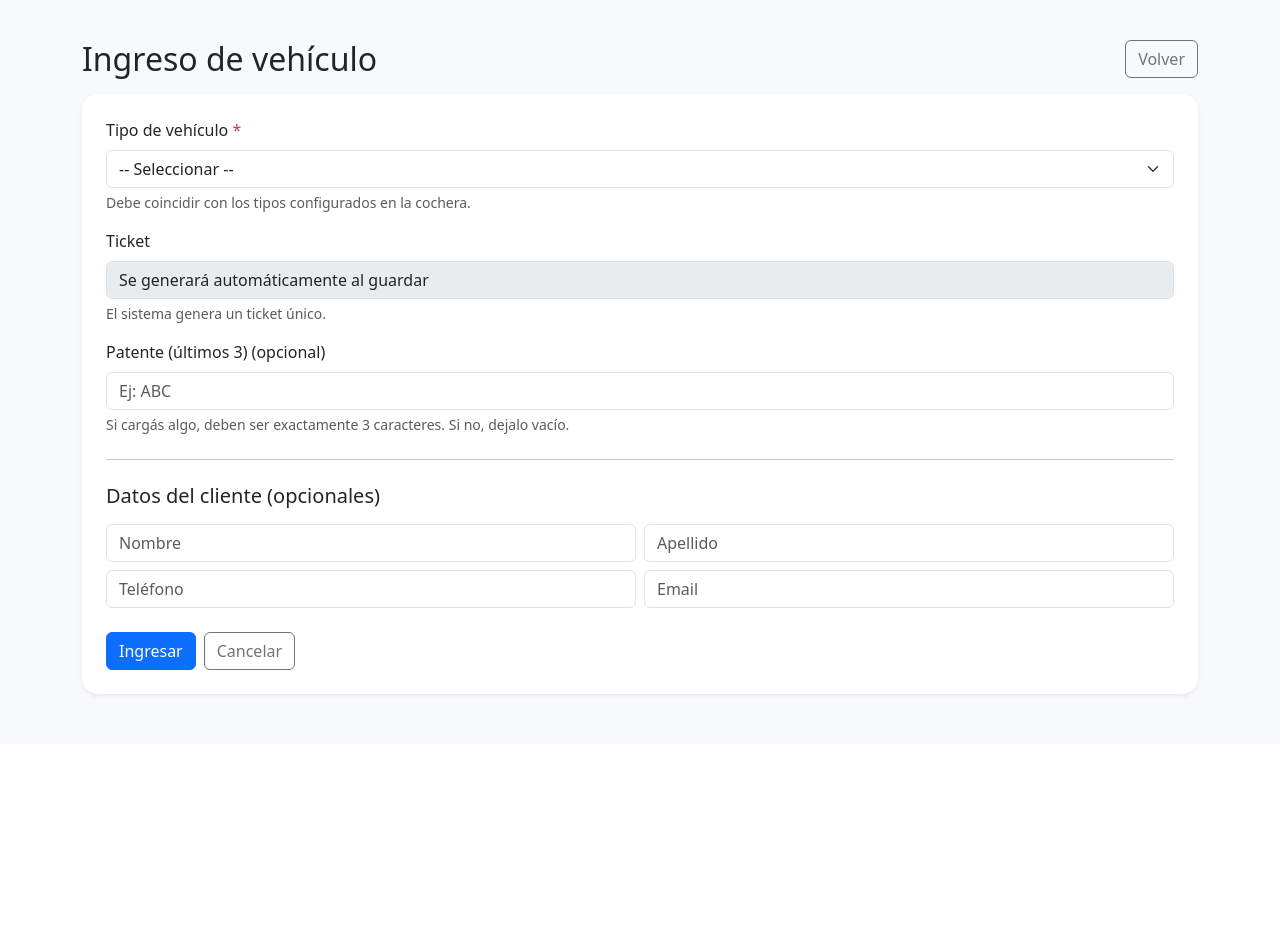
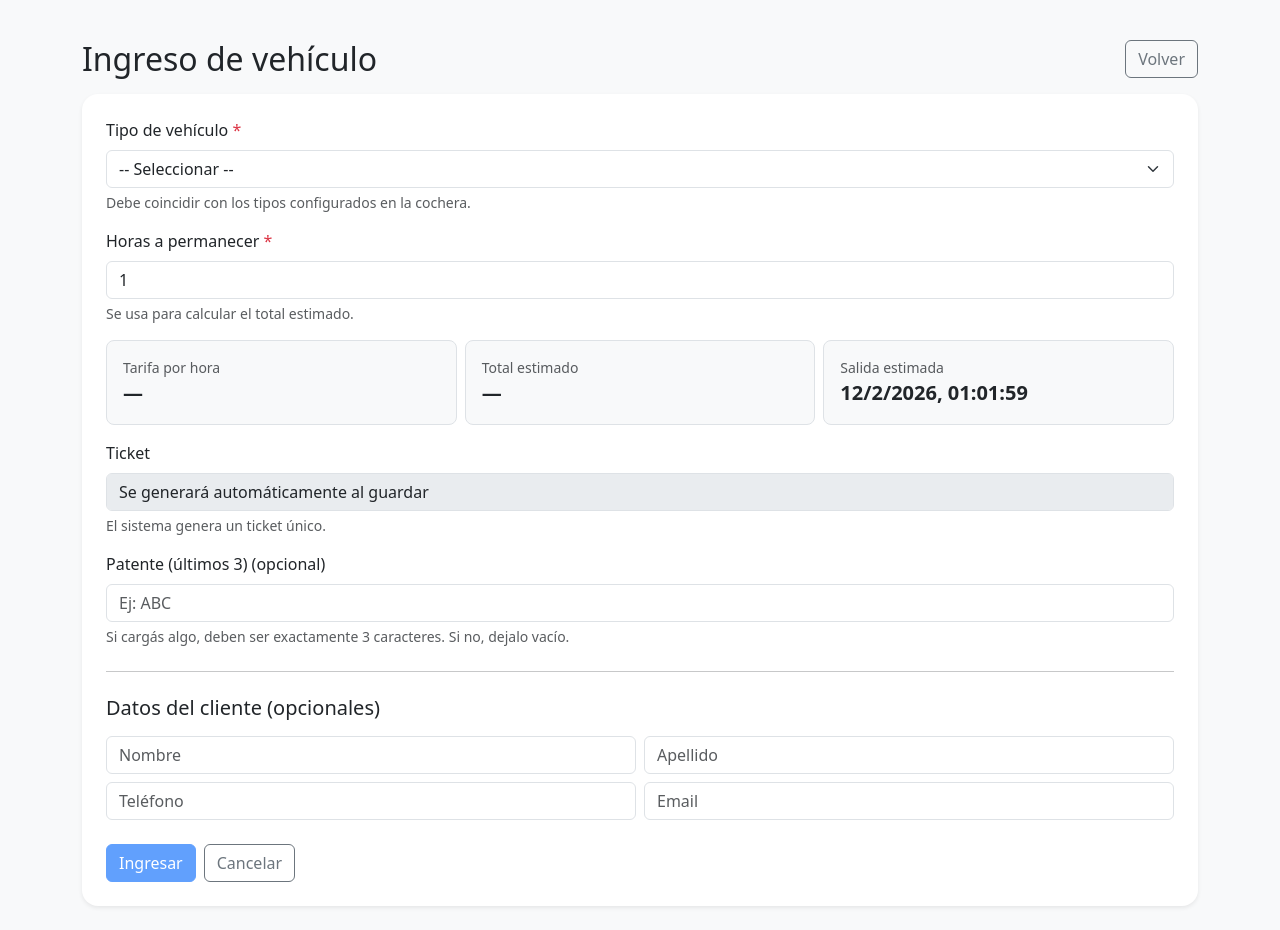
Before and after one commit to fabri404/Gestor-de-cocheras, a Django app: page /parking/5/ingreso/ in a window 1280 px wide. Shown: the part 56-986 px from the top of the page. Before the commit the page ends 753 px from the top, so only its background shows below. Run offline with Django 5.2, Linux system fonts and the light colour scheme; a user stored in the database is signed in; data comes from the database, SQL or seed files in the repository; both versions use the stored data as it was after the commit.

Commit message:
[UPDATE] form to add car, price and hours

```diff
--- a/forin_cars/parking/models.py
+++ b/forin_cars/parking/models.py
@@ -168,11 +168,18 @@ class Movimiento(models.Model):
     ingreso_at = models.DateTimeField(default=timezone.now)
     egreso_at = models.DateTimeField(null=True, blank=True)
 
+    # ✅ NUEVO (estimaciones al ingreso)
+    horas_previstas = models.PositiveIntegerField(default=1)
+    egreso_estimado_at = models.DateTimeField(null=True, blank=True)
+    tarifa_hora_aplicada = models.DecimalField(max_digits=10, decimal_places=2, default=0)
+    monto_estimado = models.DecimalField(max_digits=12, decimal_places=2, default=0)
+
     class Meta:
         indexes = [
             models.Index(fields=["cochera", "estado"]),
             models.Index(fields=["vehiculo", "estado"]),
             models.Index(fields=["espacio", "estado"]),
+            models.Index(fields=["egreso_estimado_at"]),
         ]
 
     def __str__(self):
--- a/forin_cars/parking/templates/parking/ingreso.html
+++ b/forin_cars/parking/templates/parking/ingreso.html
@@ -45,6 +45,49 @@
           </select>
           <div class="form-text">Debe coincidir con los tipos configurados en la cochera.</div>
         </div>
+
+        <!-- NUEVO: horas + tarifa por hora + total + salida estimada -->
+        <div class="mb-3">
+          <label class="form-label">Horas a permanecer <span class="text-danger">*</span></label>
+          <input
+            type="number"
+            name="horas"
+            id="id_horas"
+            class="form-control"
+            min="1"
+            step="1"
+            value="1"
+            required
+          >
+          <div class="form-text">Se usa para calcular el total estimado.</div>
+        </div>
+
+        <div class="row g-2 mb-3">
+          <div class="col-md-4">
+            <div class="border rounded-3 p-3 bg-light">
+              <div class="small text-muted">Tarifa por hora</div>
+              <div class="fs-5 fw-semibold" id="tarifa_hora_text">—</div>
+              <div class="small text-danger mt-1 d-none" id="tarifa_warning">
+                No hay tarifa configurada para este tipo.
+              </div>
+            </div>
+          </div>
+
+          <div class="col-md-4">
+            <div class="border rounded-3 p-3 bg-light">
+              <div class="small text-muted">Total estimado</div>
+              <div class="fs-5 fw-semibold" id="total_text">—</div>
+            </div>
+          </div>
+
+          <div class="col-md-4">
+            <div class="border rounded-3 p-3 bg-light">
+              <div class="small text-muted">Salida estimada</div>
+              <div class="fs-5 fw-semibold" id="salida_text">—</div>
+            </div>
+          </div>
+        </div>
+        <!-- /NUEVO -->
 
         {% if public_mode %}
           <!-- ticket autogenerado -->
@@ -97,6 +140,64 @@
             <a class="btn btn-outline-secondary" href="{% url 'dashboard' %}">Cancelar</a>
           {% endif %}
         </div>
+
+        <!-- NUEVO: JSON tarifas + JS cálculo -->
+        <script id="tarifas-data" type="application/json">
+          {{ tarifas_json|default:"{}"|safe }}
+        </script>
+
+        <script>
+        (() => {
+          const tarifas = JSON.parse(document.getElementById("tarifas-data").textContent || "{}");
+
+          const tipoSel   = document.querySelector('select[name="tipo_id"]');
+          const horasInp  = document.getElementById("id_horas");
+          const tarifaEl  = document.getElementById("tarifa_hora_text");
+          const totalEl   = document.getElementById("total_text");
+          const salidaEl  = document.getElementById("salida_text");
+          const warnEl    = document.getElementById("tarifa_warning");
+          const submitBtn = document.querySelector('button[type="submit"]');
+
+          function money(n) {
+            if (n === null || Number.isNaN(n)) return "—";
+            return new Intl.NumberFormat("es-AR", { style: "currency", currency: "ARS" }).format(n);
+          }
+
+          function update() {
+            const tipoId = (tipoSel && tipoSel.value) ? tipoSel.value : null;
+            const horas = parseInt(horasInp.value || "0", 10);
+
+            const tarifaRaw = tipoId ? tarifas[tipoId] : null;
+            const tarifa = (tarifaRaw != null) ? parseFloat(String(tarifaRaw).replace(",", ".")) : NaN;
+
+            const hasTipo = !!tipoId;
+            const hasTarifa = Number.isFinite(tarifa);
+
+            tarifaEl.textContent = hasTarifa ? money(tarifa) : "—";
+
+            // warning + bloquear submit si eligen tipo sin tarifa
+            if (warnEl) warnEl.classList.toggle("d-none", !hasTipo || hasTarifa);
+            if (submitBtn) submitBtn.disabled = (!hasTipo || !hasTarifa || !(horas > 0));
+
+            const total = (hasTarifa && horas > 0) ? tarifa * horas : NaN;
+            totalEl.textContent = money(total);
+
+            if (horas > 0) {
+              const d = new Date();
+              d.setHours(d.getHours() + horas);
+              salidaEl.textContent = d.toLocaleString("es-AR");
+            } else {
+              salidaEl.textContent = "—";
+            }
+          }
+
+          if (tipoSel)  tipoSel.addEventListener("change", update);
+          if (horasInp) horasInp.addEventListener("input", update);
+          update();
+        })();
+        </script>
+        <!-- /NUEVO -->
+
       </form>
 
     </div>
--- a/forin_cars/parking/views.py
+++ b/forin_cars/parking/views.py
@@ -21,6 +21,7 @@ from .services import (
     upsert_tarifas,
 )
 from .services_movimientos import egresar_vehiculo, ingresar_vehiculo
+import json
 
 
 # =========================
@@ -37,6 +38,13 @@ URL_DASHBOARD = "dashboard"
 # =========================
 # Helpers / permisos
 # =========================
+
+def _tarifas_json_for_cochera(cochera) -> str:
+    qs = TarifaHora.objects.filter(cochera=cochera).values_list("tipo_id", "precio_hora")
+    # str() para evitar problemas con Decimal en JSON
+    return json.dumps({str(tipo_id): str(precio) for tipo_id, precio in qs})
+
+
 
 def is_admin_dueno(user) -> bool:
     if not user.is_authenticated:
@@ -174,6 +182,8 @@ def _gen_ticket_publico() -> str:
 def ingreso_public_view(request, cochera_id: int):
     cochera = get_object_or_404(Cochera, id=cochera_id)
 
+    horas = int(request.POST.get("horas") or 1)
+
     token = request.GET.get("t", "")
     try:
         unsigned = QR_SIGNER.unsign(token)
@@ -220,6 +230,8 @@ def ingreso_public_view(request, cochera_id: int):
         except TipoEspacio.DoesNotExist:
             messages.error(request, "Tipo de vehículo inválido.")
 
+    tarifas_json = _tarifas_json_for_cochera(cochera)
+
     # GET (o si hubo error): precargamos un ticket para que el form no falle
     ctx = {
         "cochera": cochera,
@@ -227,6 +239,7 @@ def ingreso_public_view(request, cochera_id: int):
         "public_mode": True,
         "ticket_prefill": _gen_ticket_publico(),
         "public_token": token,
+        "tarifas_json": tarifas_json,
     }
     return render(request, "parking/ingreso.html", ctx)
 
@@ -385,6 +398,10 @@ def ingreso_view(request, cochera_id: int):
     cochera = get_object_or_404(cochera_queryset_for(request.user), id=cochera_id)
     tipos = TipoEspacio.objects.all().order_by("nombre")
 
+    horas = int(request.POST.get("horas") or 1)
+    if horas <= 0:
+        raise ValueError("Horas inválidas.")
+
     if request.method == "POST":
         tipo_id = request.POST.get("tipo_id")
         ticket = request.POST.get("ticket", "")
@@ -401,6 +418,7 @@ def ingreso_view(request, cochera_id: int):
                     tipo=tipo,
                     ticket=ticket,
                     patente_ult3=patente_ult3,
+                    horas_previstas=horas,
                     cliente_data={
                         "nombre": request.POST.get("nombre", ""),
                         "apellido": request.POST.get("apellido", ""),
@@ -415,8 +433,11 @@ def ingreso_view(request, cochera_id: int):
                 messages.error(request, "Tipo de vehículo inválido.")
             except ValueError as e:
                 messages.error(request, str(e))
+    tarifas_json = _tarifas_json_for_cochera(cochera)
 
-    return render(request, "parking/ingreso.html", {"cochera": cochera, "tipos": tipos})
+    return render(request,
+        "parking/ingreso.html",
+        {"cochera": cochera, "tipos": tipos, "tarifas_json": tarifas_json})
 
 
 @login_required
--- a/forin_cars/qrform/views.py
+++ b/forin_cars/qrform/views.py
@@ -5,6 +5,7 @@ from django.http import Http404, HttpResponse
 from django.shortcuts import get_object_or_404, redirect, render
 from django.urls import reverse
 from django.utils import timezone
+from datetime import timedelta
 
 from .forms import SubmissionForm
 from .models import QRLink
@@ -16,7 +17,7 @@ def qr_new(request):
     """
     if request.method == "POST":
         # Podés setear expiración si querés (ej: 24hs)
-        expires_at = timezone.now() + timezone.timedelta(hours=24)
+        expires_at = timezone.now() + timedelta(hours=24)
 
         qr = QRLink.objects.create(
             expires_at=expires_at,
--- a/forin_cars/users/templates/users/dashboard.html
+++ b/forin_cars/users/templates/users/dashboard.html
@@ -281,7 +281,7 @@
         </div>
 
         {% if can_manage_cochera %}
-          <a class="btn btn-primary" href="{% url 'cochera_new' %}">Crear cochera</a>
+          <a class="btn btn-primary" href="{% url 'parking:cochera_new' %}">Crear cochera</a>
         {% endif %}
       </div>
     </div>
@@ -291,8 +291,7 @@
   <hr class="my-4">
 
   <div class="d-flex align-items-center justify-content-between mb-2">
-    <h4 class="mb-0">Detalle global por tipo</h4>
-    <div class="text-muted small">Capacidades agregadas</div>
+    <h4 class="mb-0">Ocupacion total de todas las cochera s</h4>
   </div>
 
   <div class="card shadow-sm mb-4">
```
Also changed, not shown: forin_cars/parking/forms.py (+12 -1 lines), forin_cars/parking/services_movimientos.py (+23 -3 lines), forin_cars/qrform/templates/qrforms/ingreso_public.html (deleted, +0 -58 lines), forin_cars/db.sqlite3, forin_cars/parking/migrations/0006_movimiento_egreso_estimado_at_and_more.py (added).
